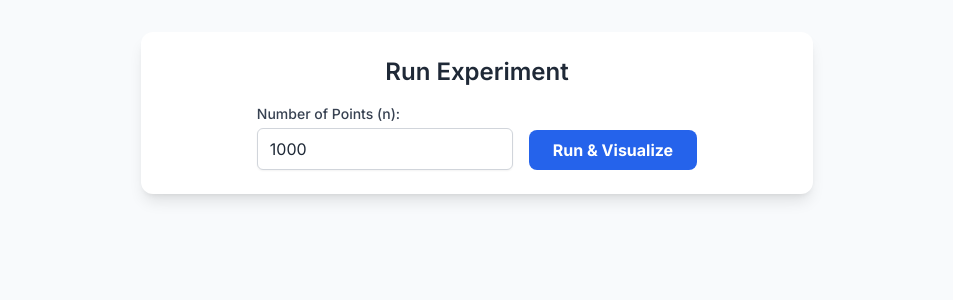
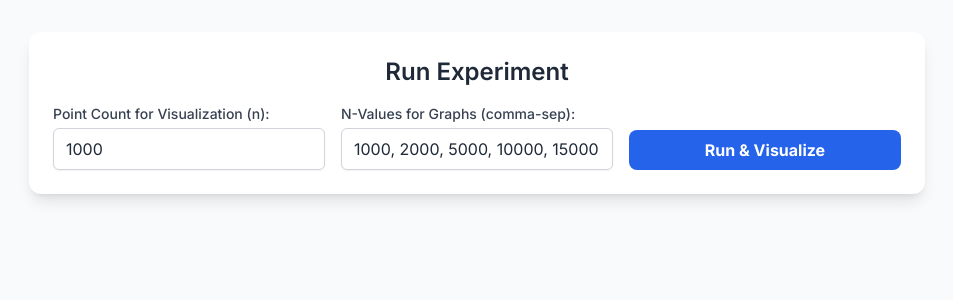
Before and after one commit to mrh-jishan/closest_pair_app, a Flask app: page / in a window 1280 px wide. Shown: the part 108-408 px from the top of the page, without its empty margins (163-1116 px from the left). Run offline with Flask 3, Linux system fonts and the light colour scheme; some libraries are stand-ins or nearby versions.

Commit message:
allow set all_n_input

```diff
--- a/static/js/main.js
+++ b/static/js/main.js
@@ -4,6 +4,7 @@
 document.addEventListener('DOMContentLoaded', () => {
     const runButton = document.getElementById('run_button');
     const nInput = document.getElementById('n_input');
+    const allNInput = document.getElementById('all_n_input');
     const loadingDiv = document.getElementById('loading');
     const resultsArea = document.getElementById('results_area');
     const nDisplayViz = document.getElementById('n_display_viz');
@@ -43,6 +44,17 @@ document.addEventListener('DOMContentLoaded', () => {
             return;
         }
 
+        // Parse the comma-separated list of n-values for the graphs
+        const allNString = allNInput.value;
+        const allN = allNString.split(',')
+            .map(s => parseInt(s.trim(), 10))
+            .filter(num => !isNaN(num) && num > 1);
+
+        if (allN.length === 0) {
+            alert("Please enter at least one valid n-value for the graphs.");
+            return;
+        }
+
         loadingDiv.classList.remove('hidden');
         resultsArea.classList.add('hidden');
 
@@ -50,7 +62,7 @@ document.addEventListener('DOMContentLoaded', () => {
             const response = await fetch('/run-experiment', {
                 method: 'POST',
                 headers: { 'Content-Type': 'application/json' },
-                body: JSON.stringify({ n: n, all_n: [1000, 2000, 5000, 10000, 15000, 20000] }) // Send a fixed set of n for full graph
+                body: JSON.stringify({ n: n, all_n: allN }) // Send a fixed set of n for full graph
             });
 
             if (!response.ok) {
--- a/templates/index.html
+++ b/templates/index.html
@@ -7,6 +7,15 @@
     <title>Closest Pair of Points Analysis</title>
     <script src="https://cdn.tailwindcss.com"></script>
     <script src="https://cdn.jsdelivr.net/npm/chart.js"></script>
+    <!-- ADDED: MathJax configuration and library to render LaTeX -->
+    <script>
+        MathJax = {
+            tex: {
+                inlineMath: [['$', '$'], ['\\(', '\\)']]
+            }
+        };
+    </script>
+    <script id="MathJax-script" async src="https://cdn.jsdelivr.net/npm/mathjax@3/es5/tex-mml-chtml.js"></script>
     <script src="{{ url_for('static', filename='js/main.js') }}" defer></script>
     <style>
         body {
@@ -58,18 +67,27 @@
             <p class="text-lg text-gray-600 mt-2">COT 6405 Programming Project</p>
         </header>
 
-        <div class="bg-white p-6 rounded-xl shadow-lg mb-8 max-w-2xl mx-auto">
+        <div class="bg-white p-6 rounded-xl shadow-lg mb-8 max-w-4xl mx-auto">
             <h2 class="text-2xl font-semibold mb-4 text-center">Run Experiment</h2>
-            <div class="flex flex-col sm:flex-row items-center justify-center gap-4">
-                <div>
-                    <label for="n_input" class="block text-sm font-medium text-gray-700">Number of Points (n):</label>
+            <div class="grid grid-cols-1 md:grid-cols-3 gap-4 items-end">
+                <div class="md:col-span-1">
+                    <label for="n_input" class="block text-sm font-medium text-gray-700">Point Count for Visualization
+                        (n):</label>
                     <input type="number" id="n_input" value="1000" min="100" max="100000"
-                        class="mt-1 block w-full sm:w-64 px-3 py-2 bg-white border border-gray-300 rounded-md shadow-sm focus:outline-none focus:ring-blue-500 focus:border-blue-500">
+                        class="mt-1 block w-full px-3 py-2 bg-white border border-gray-300 rounded-md shadow-sm focus:outline-none focus:ring-blue-500 focus:border-blue-500">
                 </div>
-                <button id="run_button"
-                    class="w-full sm:w-auto bg-blue-600 text-white font-bold py-2 px-6 rounded-lg hover:bg-blue-700 transition duration-300 transform hover:scale-105 focus:outline-none focus:ring-2 focus:ring-offset-2 focus:ring-blue-500 self-end">
-                    Run & Visualize
-                </button>
+                <div class="md:col-span-1">
+                    <label for="all_n_input" class="block text-sm font-medium text-gray-700">N-Values for Graphs
+                        (comma-sep):</label>
+                    <input type="text" id="all_n_input" value="1000, 2000, 5000, 10000, 15000"
+                        class="mt-1 block w-full px-3 py-2 bg-white border border-gray-300 rounded-md shadow-sm focus:outline-none focus:ring-blue-500 focus:border-blue-500">
+                </div>
+                <div class="md:col-span-1">
+                    <button id="run_button"
+                        class="w-full bg-blue-600 text-white font-bold py-2 px-6 rounded-lg hover:bg-blue-700 transition duration-300 transform hover:scale-105 focus:outline-none focus:ring-2 focus:ring-offset-2 focus:ring-blue-500">
+                        Run & Visualize
+                    </button>
+                </div>
             </div>
             <div id="loading" class="hidden flex justify-center items-center mt-4">
                 <div class="spinner"></div>
```
